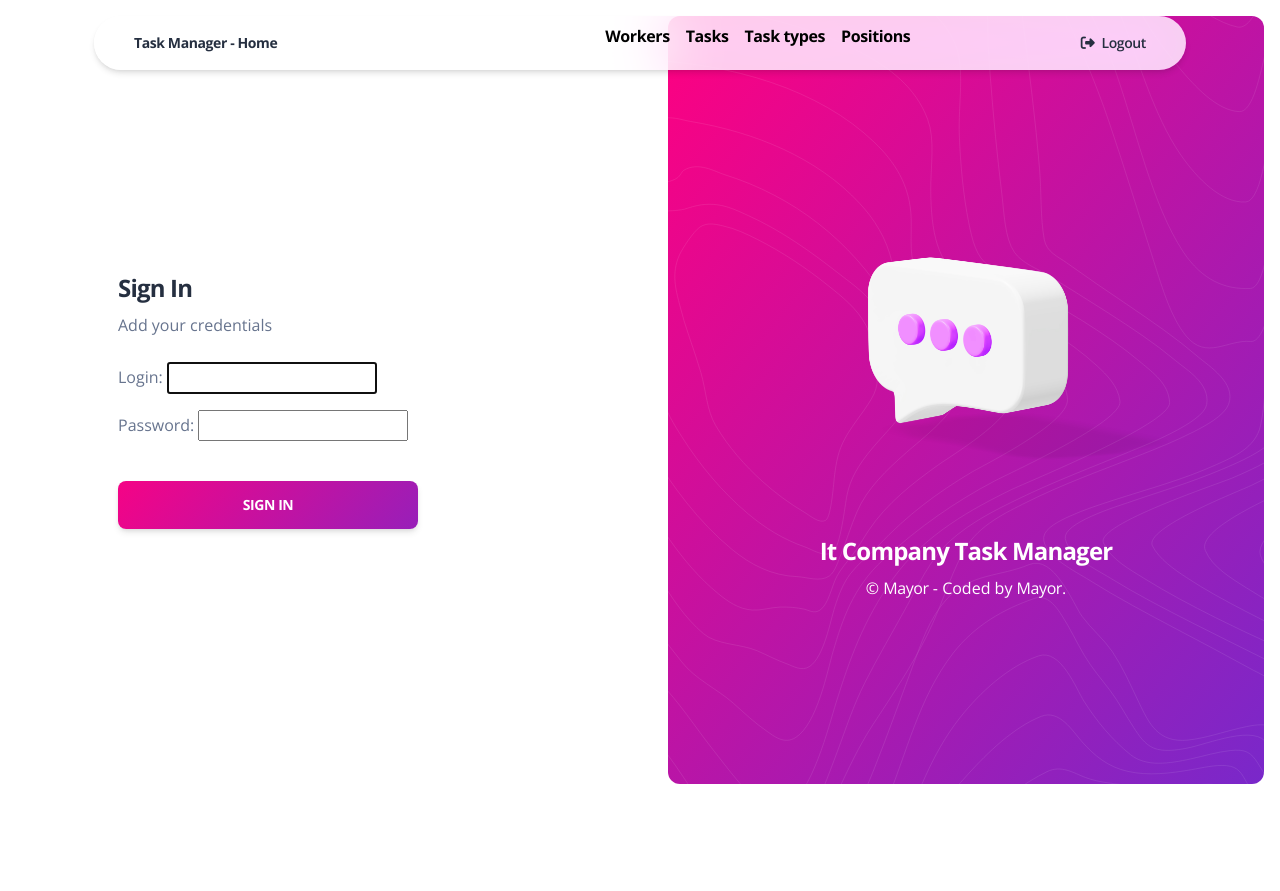
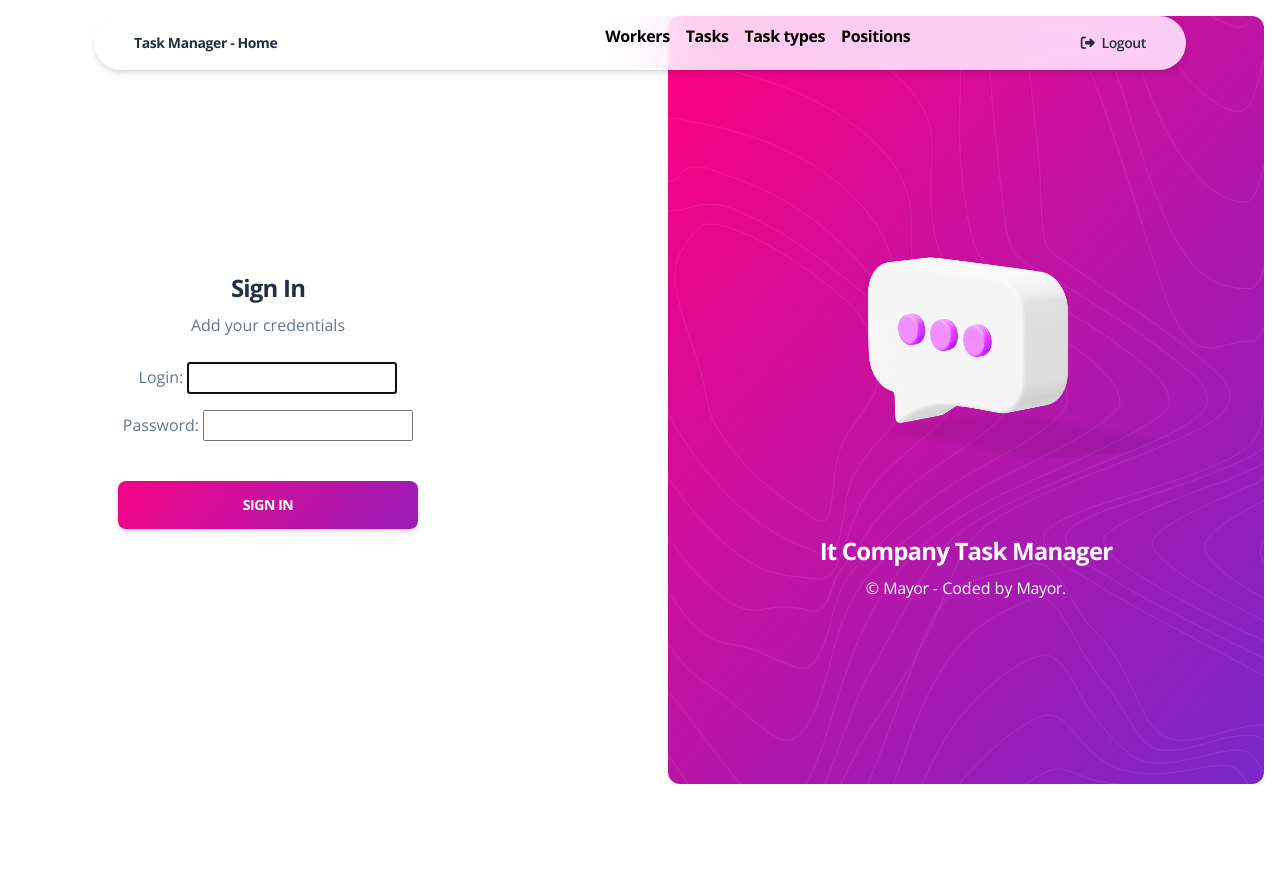
Before and after one commit to Greenmanxd/it-company-task-manager, a Django app: page /accounts/login/ in a window 1280 px wide. Shown: the top 891 px of the page. Run offline with Django 4.2, Linux system fonts and the light colour scheme; some libraries are stand-ins or nearby versions.

Commit message:
Corrected design for login task-detail worker-detail worker-form pages

```diff
--- a/templates/registration/login.html
+++ b/templates/registration/login.html
@@ -15,7 +15,7 @@
         <div class="row">
           <div class="col-xl-4 col-lg-5 col-md-7 d-flex flex-column mx-lg-0 mx-auto">
             <div class="card card-plain">
-              <div class="card-header pb-0 text-left">
+              <div class="card-header pb-0 text-center">
                 <h4 class="font-weight-bolder">Sign In</h4>
                 <p class="mb-0">
                   {% if msg %}
@@ -25,7 +25,7 @@
                   {% endif %}
                 </p>
               </div>
-              <div class="card-body">
+              <div class="card-body text-center">
 
                 <form method="post" action="">
 
--- a/templates/task_manager/worker_detail.html
+++ b/templates/task_manager/worker_detail.html
@@ -19,9 +19,11 @@
       <td><strong>Admin: </strong>{{ worker.is_superuser }}</td>
     </tr>
   </table>
+  <div class="text-center">
     <h3>All tasks:</h3>
     <hr>
     {% for task in worker.tasks.all %}
+
       <h4><strong>Task name: </strong><a href="{% url "task_manager:task-detail" pk=task.id %}">{{ task.name }}</a></h4>
       <h4><strong>Task description: </strong>{{ task.description }}</h4>
       <h4><strong>Task completed: </strong>{{ task.is_completed }}</h4><br>
@@ -30,4 +32,5 @@
     <a href="{% url "task_manager:worker-list" %}" class="btn btn-secondary">
       Return
     </a>
+  </div>
 {% endblock %}
--- a/templates/task_manager/worker_form.html
+++ b/templates/task_manager/worker_form.html
@@ -3,7 +3,7 @@
 
 
 {% block content %}
-  <div class="m-lg-2">
+  <div class="m-lg-2 text-center">
     <h2 class="text-center mt-7">{{ object|yesno:"Update, Create" }} worker :</h2>
     <form action="" method="post" novalidate>
       {% csrf_token %}
```
Also changed, not shown: templates/task_manager/task_detail.html (+11 -11 lines), db.sqlite3. Lines whose indentation alone changed are shown as unchanged.
